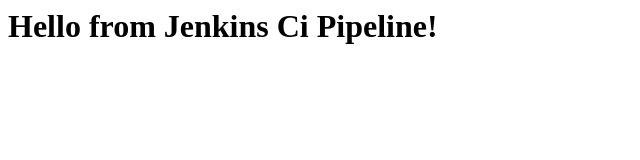
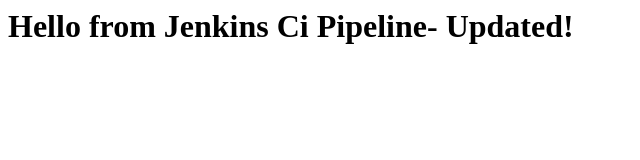
Before and after one commit to harshavardhanbomma/jenkins-ci-demo, a plain HTML site: page index.html in a window 1280 px wide. Shown: the whole page, without its empty margins (0-640 px from the left). Drawn offline with Linux system fonts and the light colour scheme.

Commit message:
Update greeting in index.html

```diff
--- a/index.html
+++ b/index.html
@@ -1 +1 @@
-<h1>Hello from Jenkins Ci Pipeline!</h1>
+<h1>Hello from Jenkins Ci Pipeline- Updated!</h1>
```
